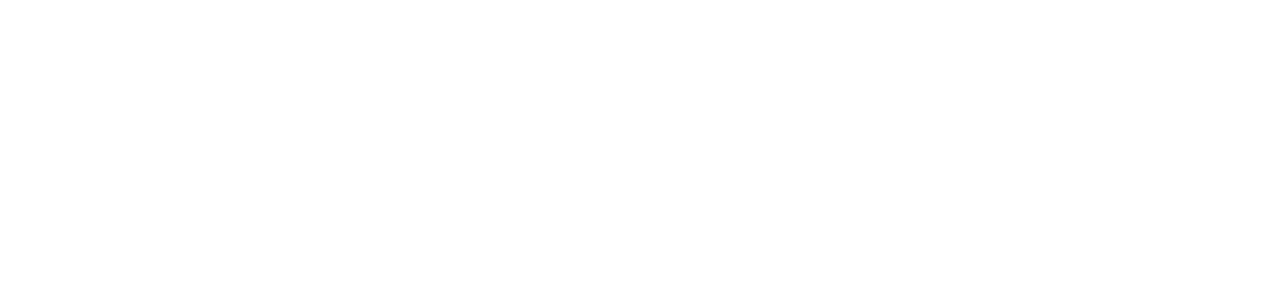
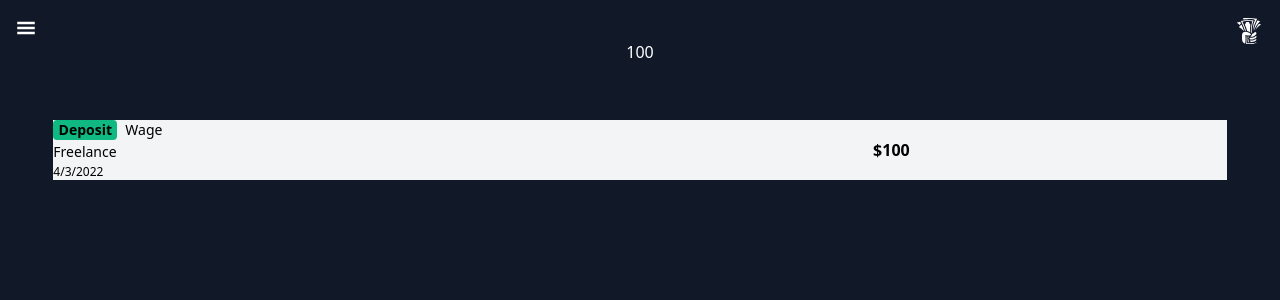
Before and after one commit to FPotichkin/Challenge-Alkemy-Fullstack, a React (Create React App) app in the folder frontend/operations-abm-app/: page /dashboard in a window 1280 px wide. Before the commit this address had no page. Shown: the top 300 px of the page. Built offline with nearby package versions, Linux system fonts and the light colour scheme; what tw-elements would draw is missing.

Commit message:
feat: style in DashboardPage

```diff
--- a/frontend/operations-abm-app/src/Router.jsx
+++ b/frontend/operations-abm-app/src/Router.jsx
@@ -1,5 +1,6 @@
 import React from "react";
 import { Routes, Route } from 'react-router-dom'
+import DashboardPage from "./pages/DashboardPage";
 
 import LoginPage from "./pages/LoginPage";
 import RegistrationPage from "./pages/RegistrationPage";
@@ -9,6 +10,7 @@
         <Routes>
             <Route path='/login' element={<LoginPage />}/>
             <Route path='/register' element={<RegistrationPage />}/>
+            <Route path='/dashboard' element={<DashboardPage />}/>
         </Routes>
     )
 }
--- /dev/null
+++ b/frontend/operations-abm-app/src/pages/DashboardPage.jsx
@@ -0,0 +1,41 @@
+import React from 'react'
+import SideNav from '../components/SideNav'
+import 'tw-elements';
+import { GiTakeMyMoney } from 'react-icons/gi'
+
+const DashboardPage = () => {
+  return (
+    <div className='flex flex-col w-full h-screen bg-gray-900'>
+        <div className='h-[15%]'>
+            <div className='w-full h-1/3 flex flex-row pt-4 px-4'>
+                <SideNav />
+                <div className='flex-grow'></div>
+                <h2 className='text-3xl text-white text-center w-fit mx-auto'><GiTakeMyMoney /></h2>
+            </div>
+            <div className='flex flex-center justify-center h-2/3 text-white m-auto'>
+                <h2>100</h2>
+            </div>
+        </div>
+
+        {/* Operations Grid */}
+        <div className='w-full h-3/4 overflow-auto '>
+            <div className='grid grid-cols-1 text-sm w-11/12 mx-auto bg-gray-100'>
+                <div className='flex flex-row'>
+                    <div className='w-3/4 flex flex-col space-y-[2px]'>
+                        <div className='flex space-x-2'>
+                            <div className={`w-16 bg-emerald-500 flex items-center justify-center rounded px-1 font-semibold`}>Deposit</div>
+                            <div>Wage</div>
+                        </div>
+                        <div>Freelance</div>
+                        <div className='text-xs'>4/3/2022</div></div>
+                    <div className='h-full self-end w-full flex items-center justify-center '>
+                        <div className=' font-bold m-auto text-base text-black' >$100</div>
+                    </div>
+                </div>
+            </div>
+        </div>
+    </div>
+  )
+}
+
+export default DashboardPage
```
